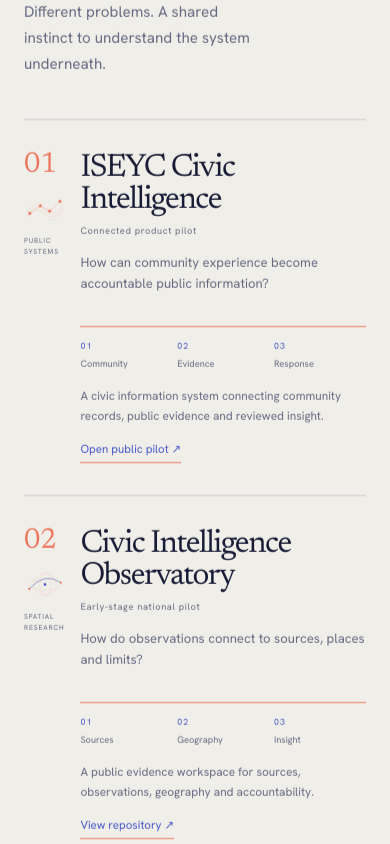
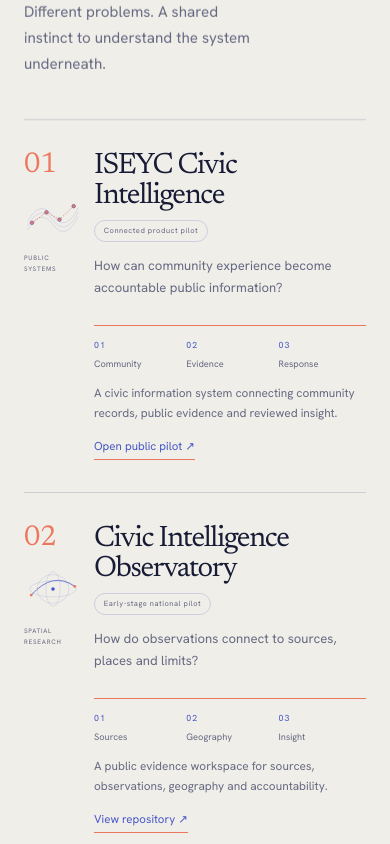
Before and after one commit to mrzulqarnainnadabo/zulqarnain-nadabo, a Next.js app: page / in a window 390 px wide. Shown: the part 1300-2144 px from the top of the page. Built offline with nearby package versions, Linux system fonts and the light colour scheme.

Commit message:
Refine visual-first project index and responsive diagrams

```diff
--- a/app/art-direction.css
+++ b/app/art-direction.css
@@ -405,3 +405,29 @@ html.dark .work-heading h2,html.dark .entry-title-row h3 { color:#f2f0ec; }
 html.dark .work-heading > p,html.dark .entry-question,html.dark .entry-side p,html.dark .entry-stage,html.dark .entry-index i { color:#b8bdd8; }
 html.dark .work-entry,html.dark .work-ledger,html.dark .work-heading { border-color:rgba(233,233,246,.16); }
 html.dark .contact-panel { background:#25294b; }
+
+
+/* Visual research marks within the work ledger */
+.entry-index { align-items:flex-start; }
+.entry-index svg { display:block; width:100%; max-width:128px; height:auto; margin:.15rem 0 .3rem; overflow:visible; color:var(--atlas-blue); }
+.entry-index i { color:var(--atlas-muted); }
+.work-entry { grid-template-columns:minmax(100px,.25fr) minmax(0,1.35fr) minmax(155px,.42fr); }
+.entry-main { min-width:0; }
+.entry-title-row h3 { font-size:clamp(1.75rem,2.8vw,2.65rem); }
+.entry-stage { display:inline-block; border:1px solid rgba(70,86,200,.2); border-radius:99px; padding:.28rem .55rem; font-size:.52rem; }
+.system-strip { margin-top:1.35rem; }
+.strip-step { position:relative; z-index:1; }
+.strip-line { transform:scaleX(.15); transition:transform 1.2s cubic-bezier(.2,.7,.2,1); }
+.is-visible .strip-line { transform:scaleX(1); }
+@media(max-width:900px) {
+ .work-entry { grid-template-columns:88px minmax(0,1fr); }
+ .entry-index svg { max-width:86px; }
+ .entry-side { grid-column:2; }
+}
+@media(max-width:640px) {
+ .work-entry { grid-template-columns:58px minmax(0,1fr); gap:.75rem; }
+ .entry-index svg { width:58px; }
+ .entry-index i { font-size:.4rem; }
+ .entry-title-row h3 { font-size:1.85rem; }
+ .entry-stage { font-size:.47rem; }
+}
```
